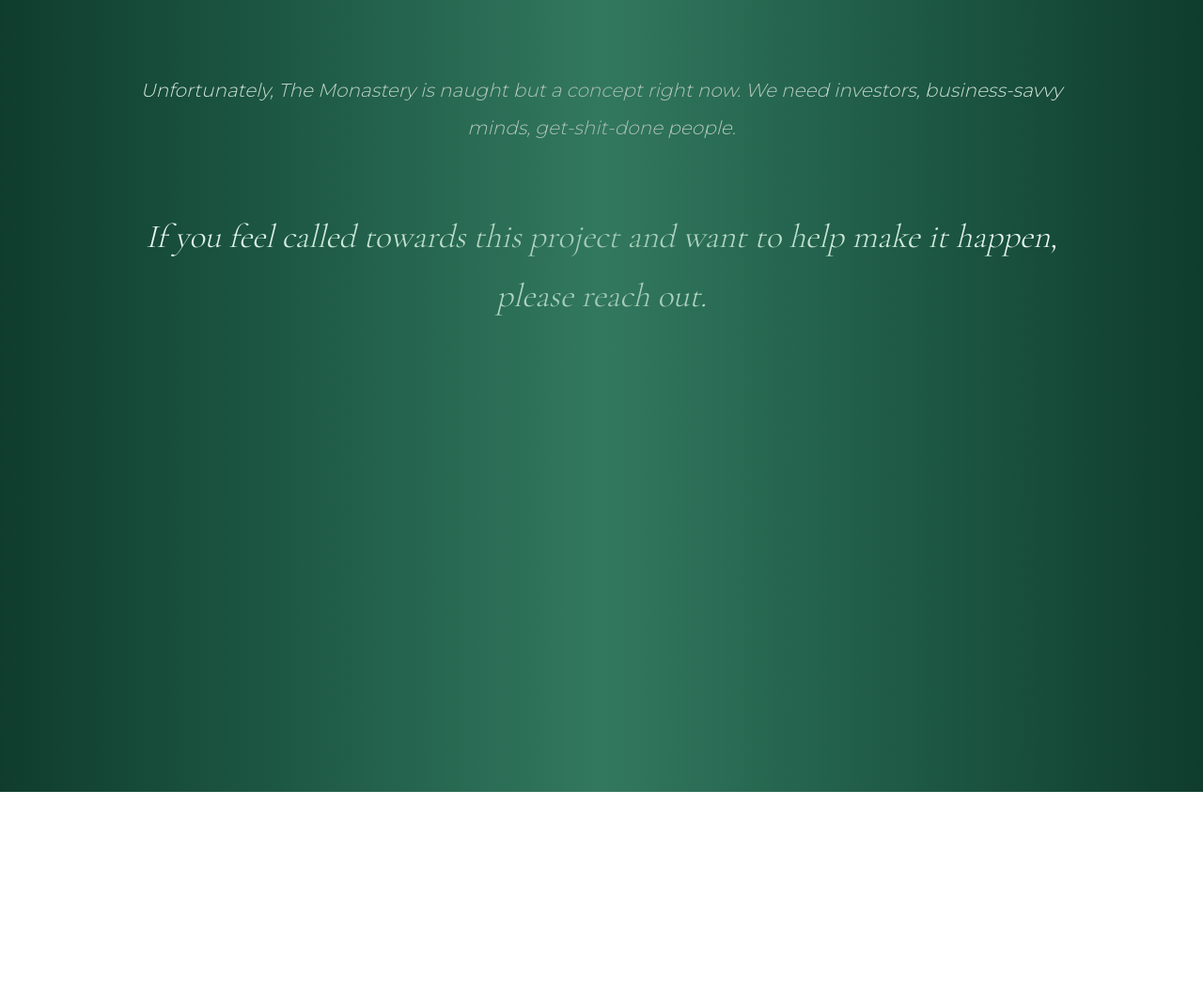
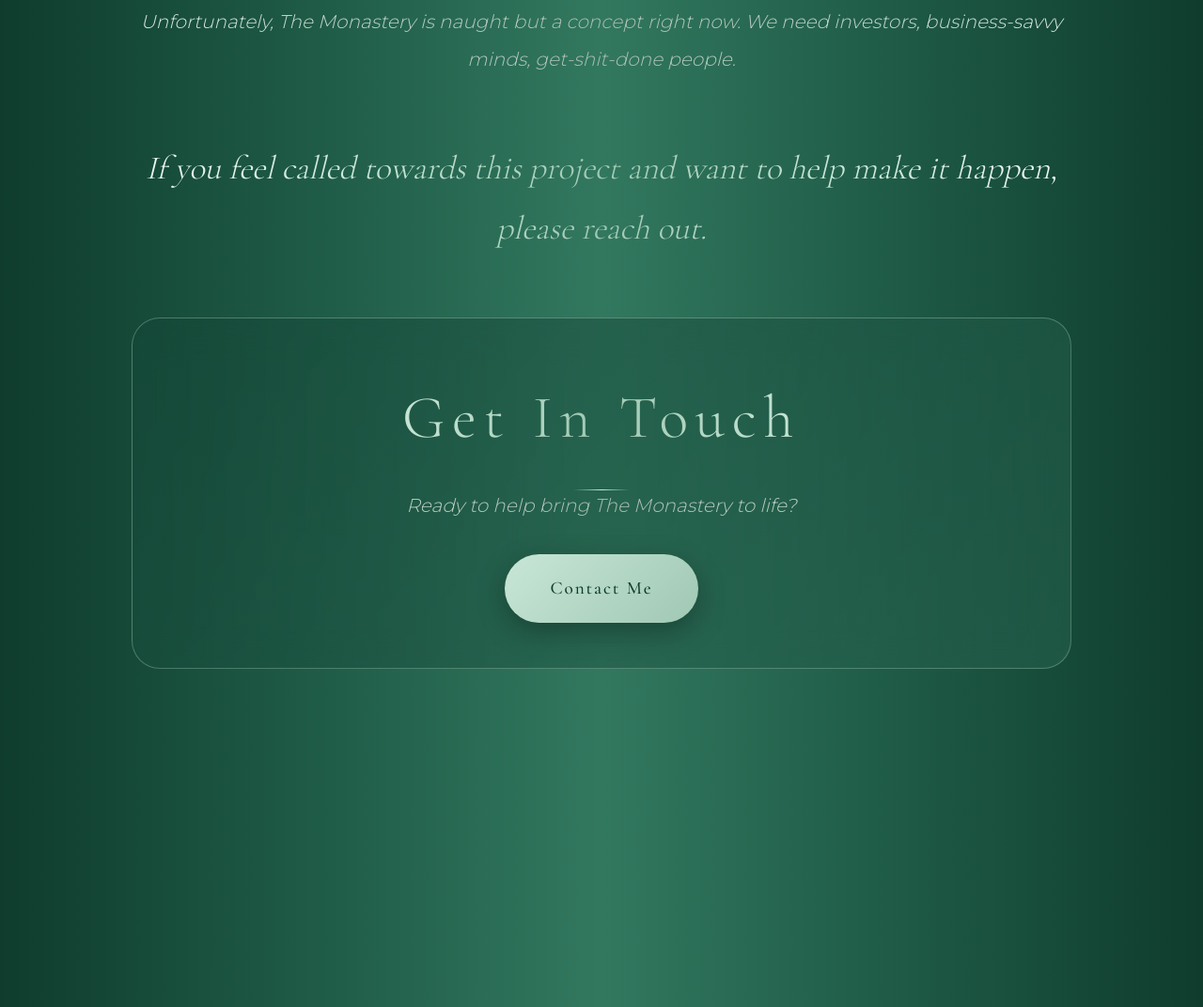
Before and after one commit to adoseofnuance-netizen/The-Monastery, a plain HTML site: page index.html in a window 1280 px wide. Shown: the part 10572-11644 px from the top of the page at 94% size. Before the commit the page ends 11415 px from the top, so only its background shows below. Drawn offline with nearby package versions, Linux system fonts and the light colour scheme.

Commit message:
Update1 index.html

```diff
--- a/index.html
+++ b/index.html
@@ -353,6 +353,46 @@
             font-size: 2.2rem;
         }
 
+        .contact-box {
+            margin-top: 4rem;
+            padding: 3rem;
+            border-radius: 30px;
+            background: linear-gradient(135deg, rgba(20, 70, 55, 0.6) 0%, rgba(40, 100, 80, 0.5) 100%);
+            backdrop-filter: blur(20px);
+            border: 1px solid rgba(200, 230, 215, 0.3);
+            text-align: center;
+            opacity: 0;
+            transform: translateY(40px);
+            transition: all 1.2s cubic-bezier(0.4, 0, 0.2, 1);
+        }
+
+        .contact-box.visible {
+            opacity: 1;
+            transform: translateY(0);
+        }
+
+        .contact-button {
+            display: inline-block;
+            margin-top: 2rem;
+            padding: 1.2rem 3rem;
+            font-size: 1.2rem;
+            font-family: 'Cormorant Garamond', serif;
+            letter-spacing: 0.1em;
+            text-decoration: none;
+            color: rgb(15, 60, 45);
+            background: linear-gradient(135deg, rgb(200, 230, 215) 0%, rgb(160, 200, 180) 100%);
+            border-radius: 50px;
+            transition: all 0.4s cubic-bezier(0.4, 0, 0.2, 1);
+            box-shadow: 0 10px 30px rgba(0, 0, 0, 0.3);
+            font-weight: 500;
+        }
+
+        .contact-button:hover {
+            transform: translateY(-3px);
+            box-shadow: 0 15px 40px rgba(0, 0, 0, 0.4);
+            background: linear-gradient(135deg, rgb(220, 240, 230) 0%, rgb(180, 220, 200) 100%);
+        }
+
         @media (max-width: 768px) {
             h1 {
                 font-size: 3.5rem;
@@ -507,6 +547,12 @@
         <div class="container">
             <p class="content">Unfortunately, The Monastery is naught but a concept right now. We need investors, business-savvy minds, get-shit-done people.</p>
             <p class="emphasis">If you feel called towards this project and want to help make it happen, please reach out.</p>
+
+            <div class="contact-box">
+                <h2 style="margin-bottom: 1rem;">Get In Touch</h2>
+                <p class="content" style="opacity: 1; transform: none; margin-bottom: 0;">Ready to help bring The Monastery to life?</p>
+                <a href="mailto:devongandrews@gmail.com?subject=The%20Monastery%20Inquiry" class="contact-button">Contact Me</a>
+            </div>
         </div>
     </section>
 
@@ -530,7 +576,7 @@
         }, observerOptions);
 
         // Observe all animated elements
-        document.querySelectorAll('.content, .pillar-card, .practice-section, .list-item, .emphasis').forEach(el => {
+        document.querySelectorAll('.content, .pillar-card, .practice-section, .list-item, .emphasis, .contact-box').forEach(el => {
             observer.observe(el);
         });
     </script>
```
